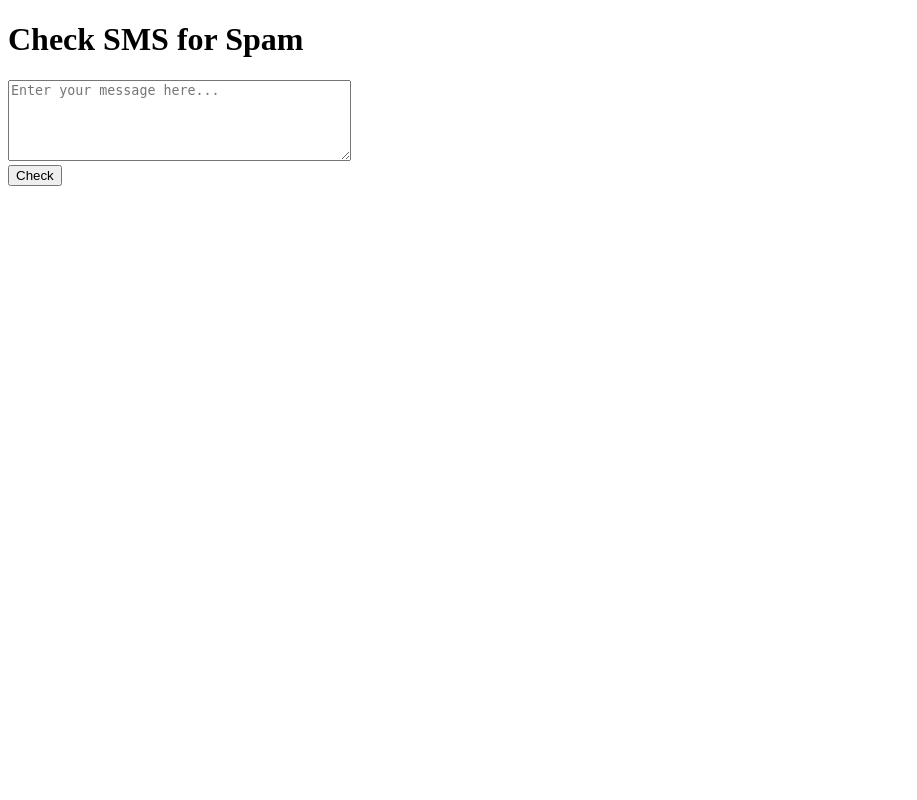
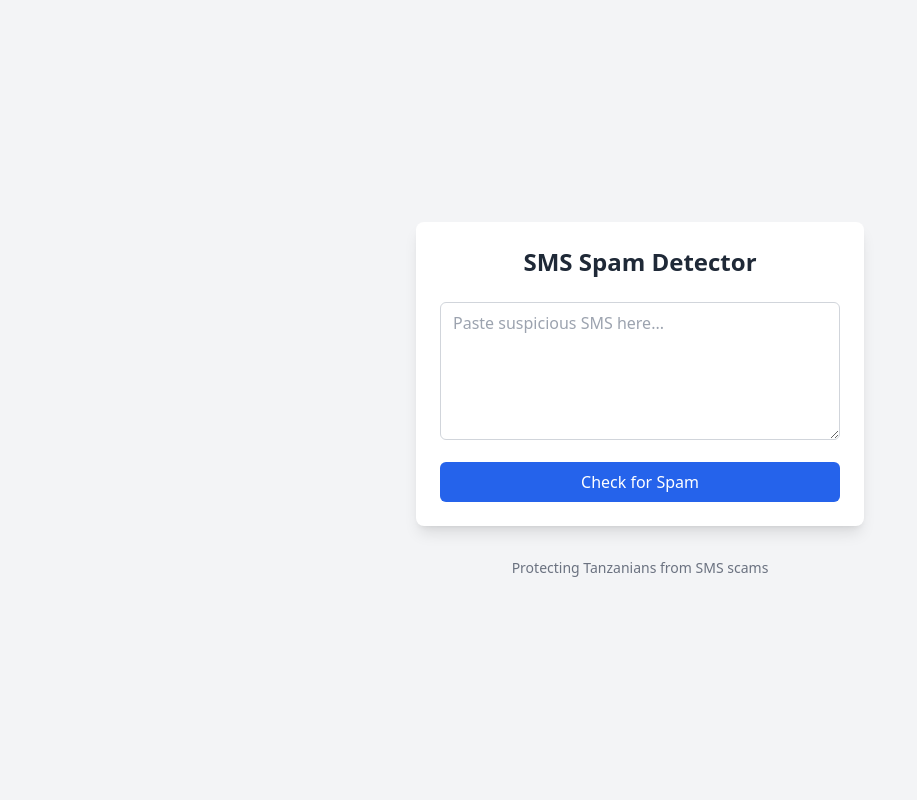
Before and after one commit to Gnirax/SpamTester, a Flask app: page / in a window 1280 px wide. Shown: the whole page, without its empty margins (0-917 px from the left). Run offline with Flask 3, Linux system fonts and the light colour scheme; parts of the project's set-up code (start-up, migrations or seed data) failed here and were passed over; some libraries are stand-ins or nearby versions.

Commit message:
Modified the UI

```diff
--- a/templates/index.html
+++ b/templates/index.html
@@ -1,17 +1,42 @@
 <!DOCTYPE html>
-<html>
+<html lang="en">
 <head>
+    <meta charset="UTF-8">
+    <meta name="viewport" content="width=device-width, initial-scale=1.0">
     <title>SMS Spam Detector</title>
+    <script src="https://cdn.tailwindcss.com"></script>
 </head>
-<body>
-    <h1>Check SMS for Spam</h1>
-    <form method="POST">
-        <textarea name="message" rows="5" cols="40" placeholder="Enter your message here..."></textarea><br>
-        <button type="submit">Check</button>
-    </form>
+<body class="bg-gray-100 min-h-screen flex flex-col items-center justify-center p-4">
+    <div class="w-full max-w-md bg-white rounded-lg shadow-lg p-6">
+        <h1 class="text-2xl font-bold text-center text-gray-800 mb-6">SMS Spam Detector</h1>
 
-    {% if prediction %}
-        <h2>Prediction: {{ prediction }}</h2>
-    {% endif %}
+        <form method="POST" class="space-y-4">
+            <div>
+                <textarea
+                    name="message"
+                    rows="5"
+                    class="w-full px-3 py-2 border border-gray-300 rounded-md focus:outline-none focus:ring-2 focus:ring-blue-500"
+                    placeholder="Paste suspicious SMS here..."></textarea>
+            </div>
+
+            <button
+                type="submit"
+                class="w-full bg-blue-600 hover:bg-blue-700 text-white font-medium py-2 px-4 rounded-md transition duration-200">
+                Check for Spam
+            </button>
+        </form>
+
+        {% if prediction %}
+            <div class="mt-6 p-4 rounded-md
+                {% if prediction == 'SPAM' %}bg-red-100 text-red-800{% else %}bg-green-100 text-green-800{% endif %}">
+                <h2 class="font-semibold">Result:</h2>
+                <p class="font-bold">{{ prediction }}</p>
+            </div>
+        {% endif %}
+    </div>
+
+    <footer class="mt-8 text-sm text-gray-500">
+        <p>Protecting Tanzanians from SMS scams</p>
+    </footer>
 </body>
 </html>
```
